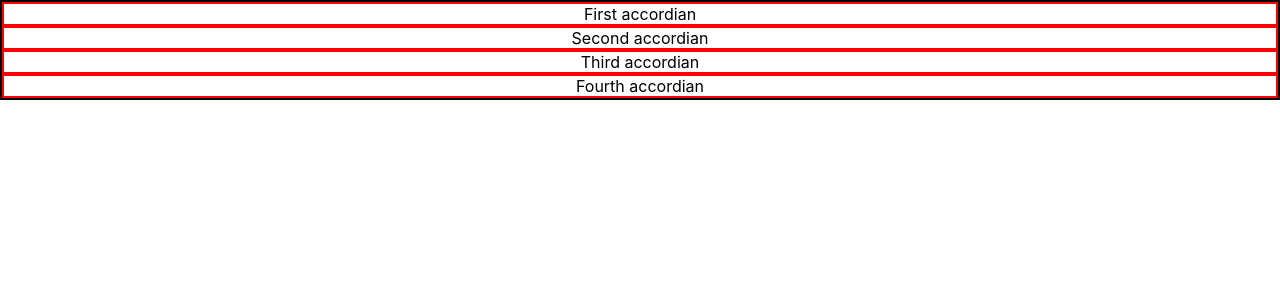
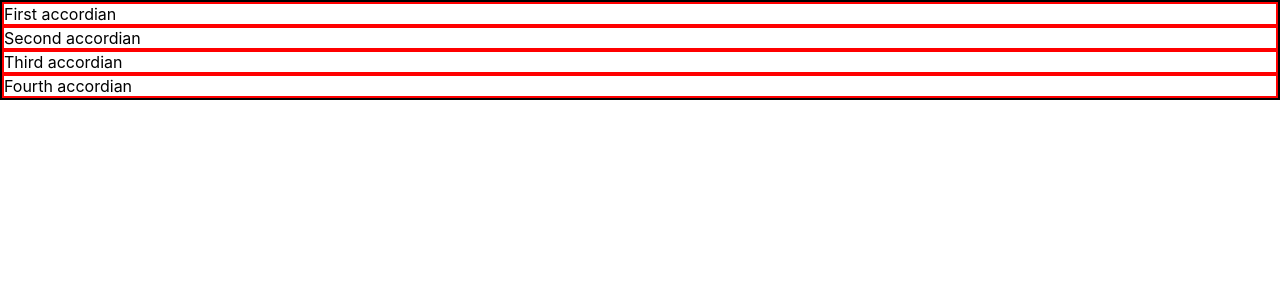
Before and after one commit to G4GANCHAUDHARY/Accordian, a React (Create React App) app: page / in a window 1280 px wide. Shown: the top 300 px of the page. Built offline with nearby package versions, Linux system fonts and the light colour scheme.

Commit message:
Open to right done

```diff
--- a/src/App.js
+++ b/src/App.js
@@ -31,13 +31,13 @@ function App() {
     <div className="App" style={{border:"2px solid black"}}>
       {data.map((Acc,index)=>{
         return (
-          <div className="accordian" style={{border:"2px solid red"}} onClick={()=>changeState(index)}>
+          <div className="accordian" style={{border:"2px solid red" ,display:"flex",flexDirection:"row"}} onClick={()=>changeState(index)}>
             <div className="header">
                 {Acc.title}
             </div>
-            {active[index] && <div className="content">
-                {Acc.body}
-            </div>}
+            <div className="content">
+            {active[index] && <p>{Acc.body}</p>}
+            </div>
         </div>
         )
       })}
```
